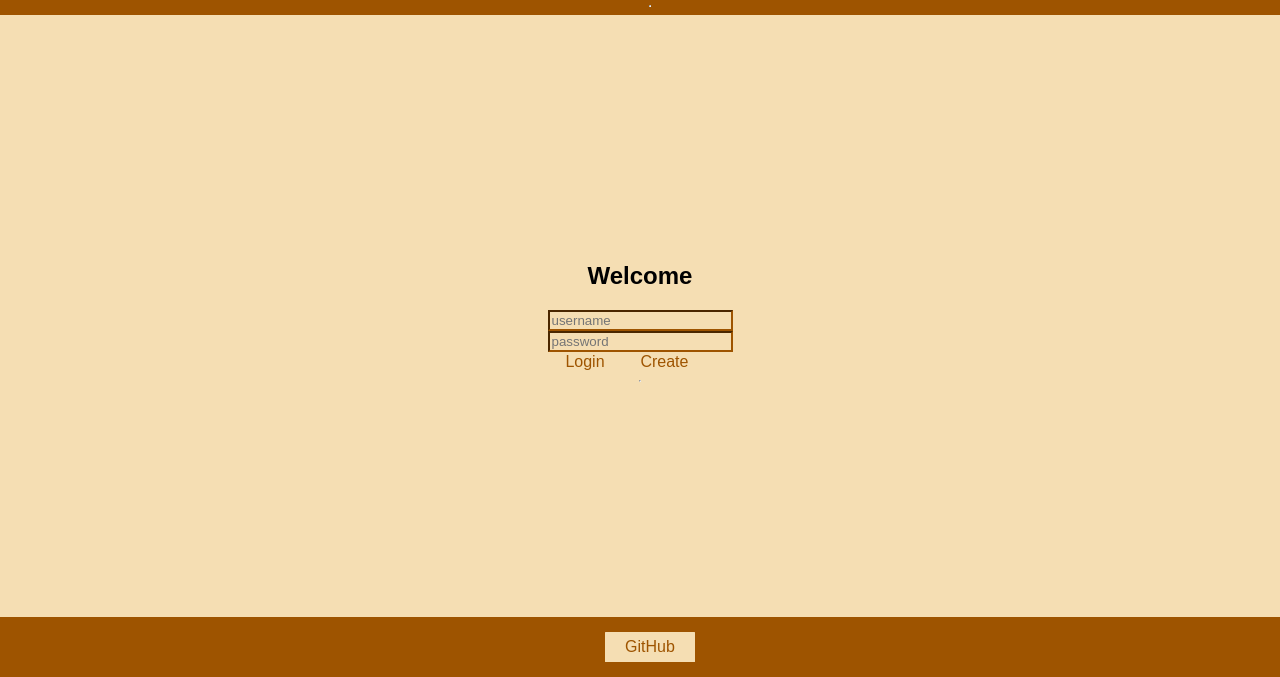
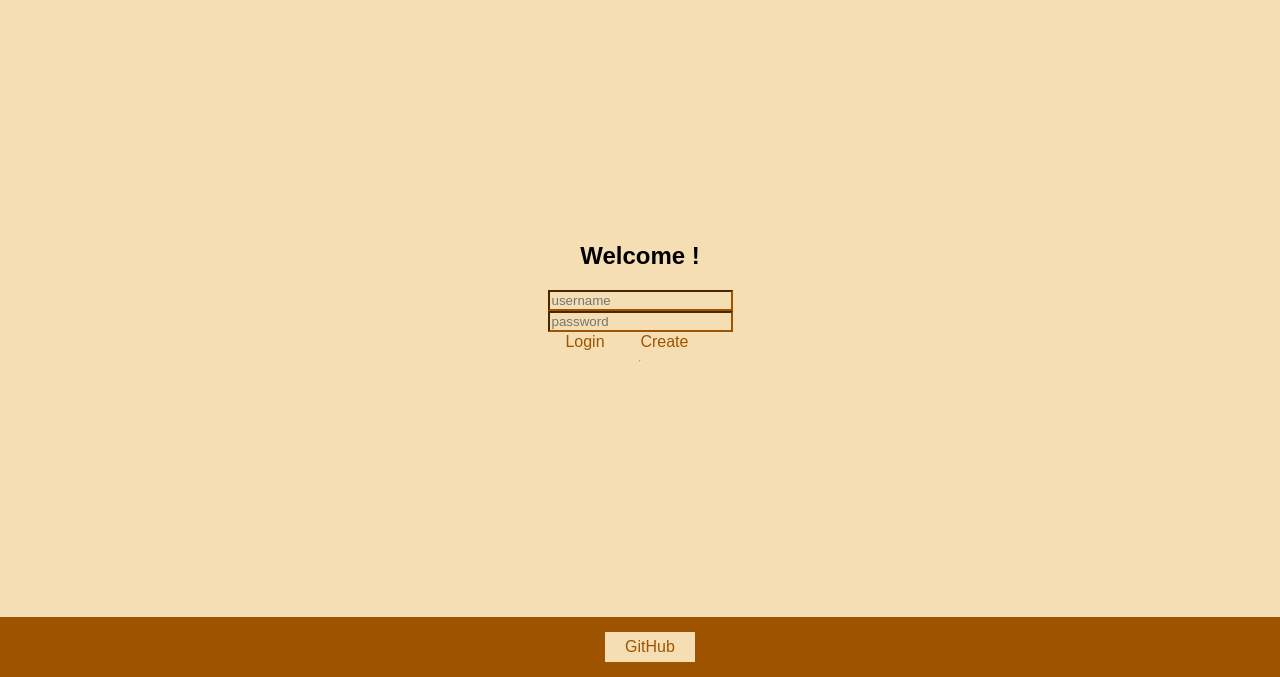
Before and after one commit to cds2005/startup, a website: page public/index.html in a window 1280 px wide. Shown: the part 123-800 px from the top of the page. Drawn offline with Linux system fonts and the light colour scheme.

Commit message:
index.html - switch home page based on previous login

```diff
--- a/public/index.html
+++ b/public/index.html
@@ -11,6 +11,7 @@
     <body>
         <header>
             <h1>Creation Clicker</h1>
+            <!--
             <nav class="menuLinks">
                 <a href = "index.html">
                     <button class = "menButton">Menu</button>
@@ -25,10 +26,11 @@
                     <button class = "menButton">About</button>
                 </a>
             </nav>
+        -->
             <hr/>
         </header>
         <main class = "indexMain">
-            <h2>Welcome</h2>
+            <h2>Welcome <text id = "playerName">!</text></h2>
             <!--
                 <div class = "overallLogin">
                 <div class = "login">
@@ -55,7 +57,7 @@
                   </div>
                   <!-- Displayed when ready to play -->
                   <div id="playControls" style="display: none">
-                    <div id="playerName"></div>
+                    <!--<div id="playerName"></div>-->
                     <button type="button" class="logBut" onclick="play()">Play</button>
                     <button type="button" class="logBut" onclick="logout()">Logout</button>
                   </div>
```
